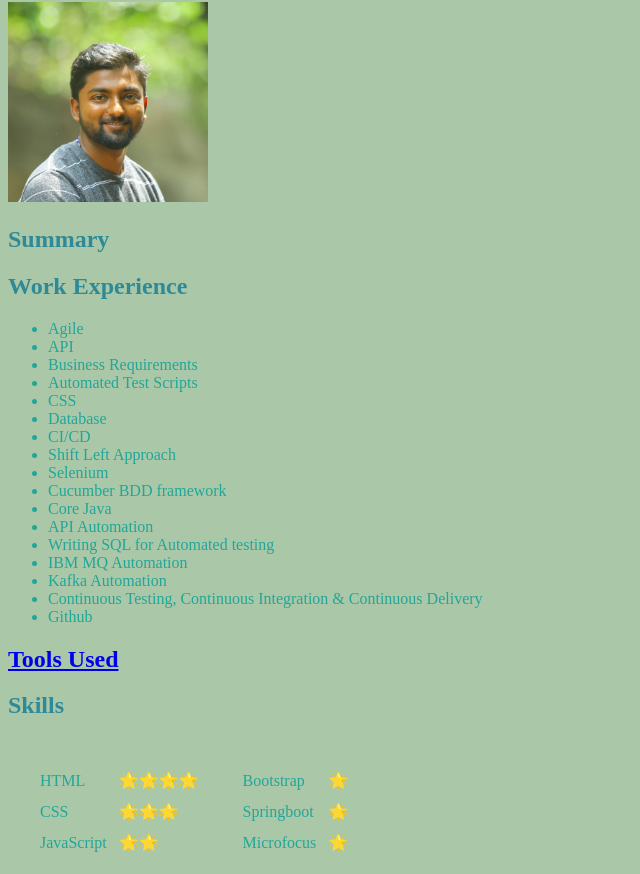
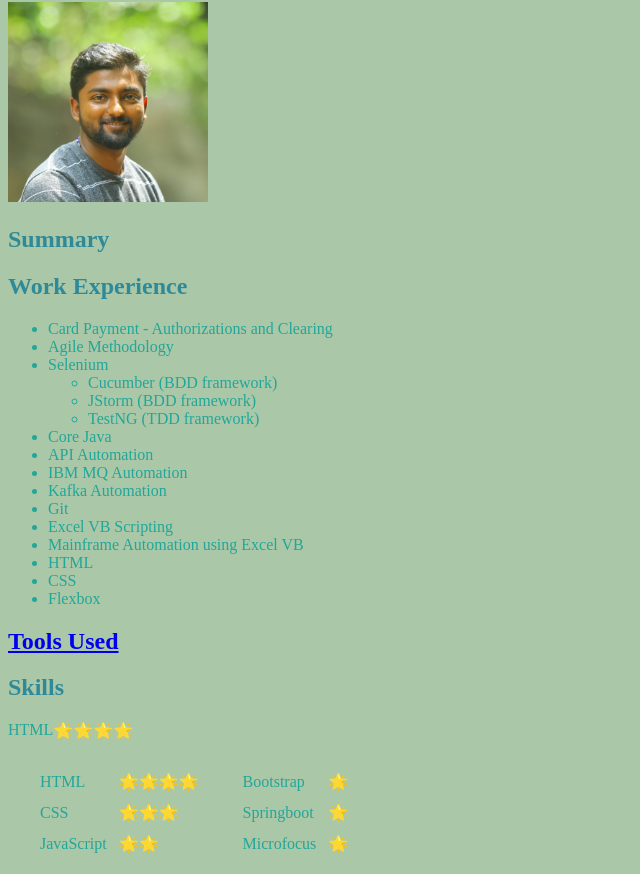
Before and after one commit to ShyamJoseR/web-capstone-001-my-resume, a plain HTML site: page index.html in a window 1280 px wide. Shown: the part 78-952 px from the top of the page, without its empty margins (0-640 px from the left). Drawn offline with Linux system fonts and the light colour scheme.

Commit message:
added div modules to enable flex, grid or bootstap models

```diff
--- a/index.html
+++ b/index.html
@@ -13,26 +13,35 @@
 
     <h2>Work Experience</h2>
     <ul>
-        <li>Agile</li>
-        <li>API</li>
-        <li>Business Requirements</li>
-        <li>Automated Test Scripts</li>
-        <li>CSS</li>
-        <li>Database</li>
-        <li>CI/CD</li>
-        <li>Shift Left Approach</li>
-        <li>Selenium </li>
-        <li>Cucumber BDD framework</li>
+        <li>Card Payment - Authorizations and Clearing</li>
+        <li>Agile Methodology</li>
+        <li>Selenium
+            <ul>
+                <li>Cucumber (BDD framework)</li>
+                <li>JStorm (BDD framework)</li>
+                <li>TestNG (TDD framework)</li>
+            </ul>
+        </li>
         <li>Core Java</li>
         <li>API Automation</li>
-        <li>Writing SQL for Automated testing</li>
         <li>IBM MQ Automation</li>
         <li>Kafka Automation</li>
-        <li>Continuous Testing, Continuous Integration & Continuous Delivery</li>
-        <li>Github</li>
+        <li>Git</li>
+        <li>Excel VB Scripting</li>
+        <li>Mainframe Automation using Excel VB</li>
+        <li>HTML</li>
+        <li>CSS</li>
+        <li>Flexbox</li>
     </ul>
     <h2><a href="./public/tools-used.html">Tools Used</a></h2>
     <h2>Skills</h2>
+    <div class="skills-container">
+        <div class="individual-skill">
+            <div class="skill-name">HTML</div>
+            <div class="skill-metric">🌟🌟🌟🌟</div>
+        </div>
+    </div>
+
     <table cellspacing="20">
         <tr>
             <td>
@@ -88,12 +97,7 @@
     <br>
     <a href="./public/hobbies.html">My Hobbies</a>
     <hr>
-        <h2>Education</h2>
-    <ul>
-        <li>RMD Engineering College</li>
-        <li>Bethlahem Matric Higher Secondary School</li>
-        <li>Good Shepherd Matric Higher Secondary School</li>
-    </ul>
+
     <footer>
         <small>
             © Shyam Jose R - personal portfolio. All rights reserved.
--- a/styles/styles.css
+++ b/styles/styles.css
@@ -14,6 +14,18 @@ h2{
 footer{
     background-color: #0E2954;
     text-align: center;
+}
+
+.skills-container{
+    display: flex;
+}
+
+.individual-skill{
+    display: flex;
+}
+
+.skill-metric{
+    font-size: 1rem;
 }
 
 /*
```
Also changed, not shown: public/awards.html (+109 -43 lines), public/certifications.html (+30 -8 lines).
